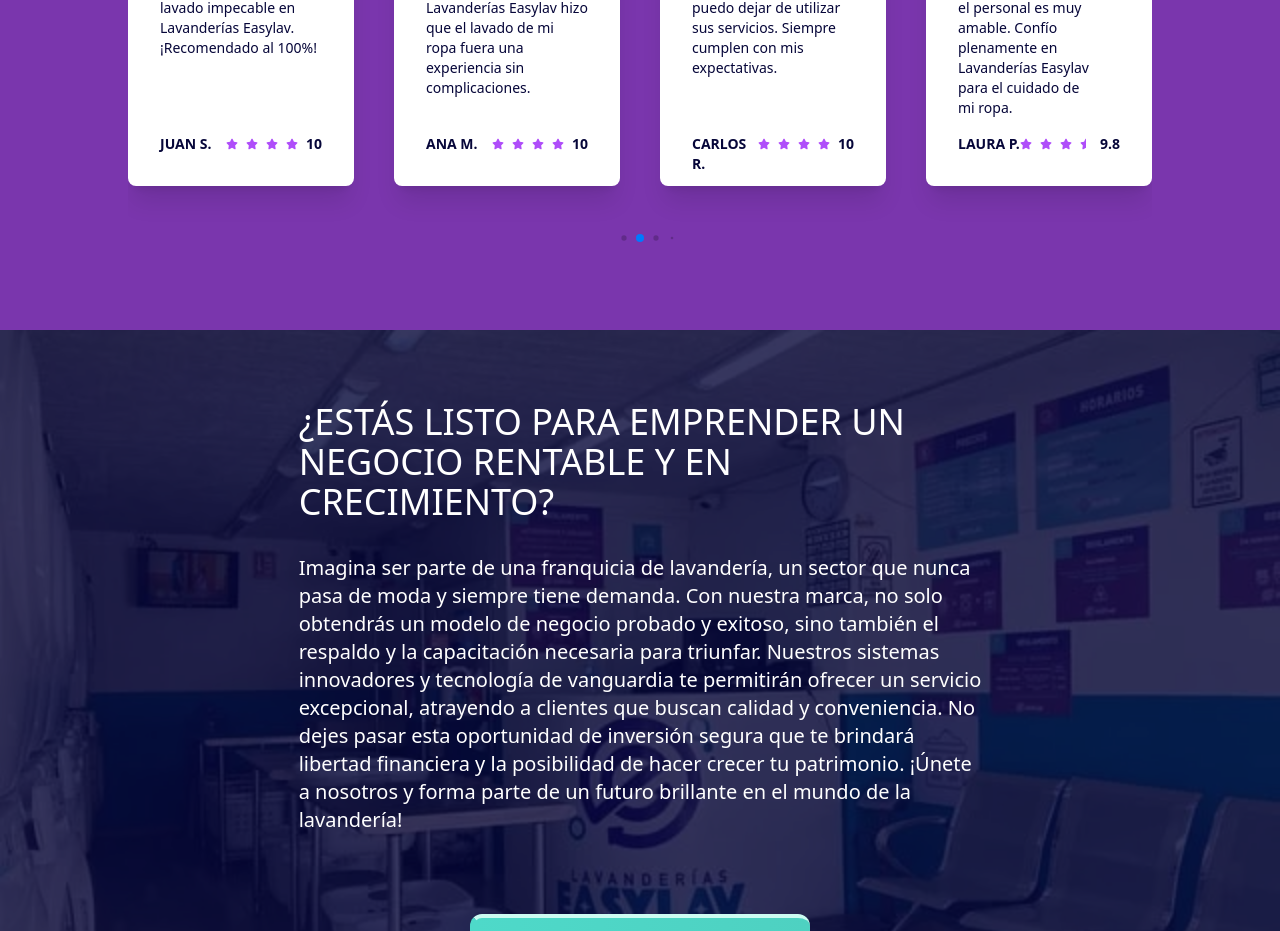
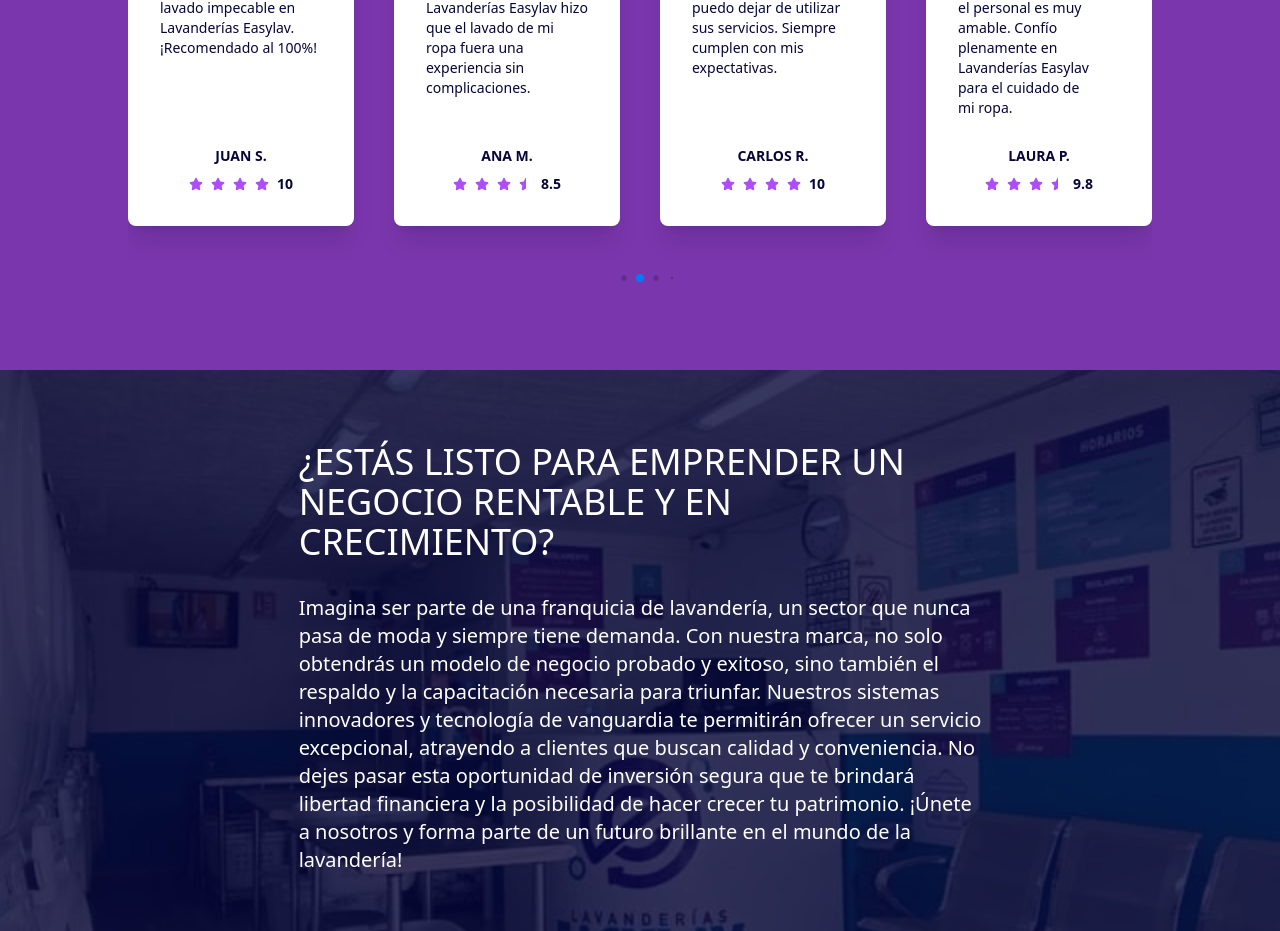
Before and after one commit to dspwebstudiomx/easylav-react, a React (Vite) app: page / in a window 1280 px wide. Shown: the part 3234-4165 px from the top of the page. Built offline with nearby package versions, Linux system fonts and the light colour scheme.

Commit message:
Refactors HomeButton styles for improved accessibility and adjusts ContactFormFranquicias for better scrolling behavior; updates Testimonio component layout and star icon size for consistency

```diff
--- a/src/components/buttons/HomeButton.jsx
+++ b/src/components/buttons/HomeButton.jsx
@@ -5,7 +5,7 @@ import { Link } from 'react-router-dom';
 
 const HomeButton = () => {
   return (
-    <Link to="/" type='information' className='flex gap-2 justify-center items-center text-light text-base bg-primary_dark rounded w-full px-8 py-4'>
+    <Link to="/" type='information' className='uppercase font-semibold flex gap-2 justify-center items-center text-light text-base bg-primary_dark rounded w-full px-8 py-4'>
       <span>
         <IoHomeOutline />
       </span>
--- a/src/components/contacto/ContactFormFranquicias.jsx
+++ b/src/components/contacto/ContactFormFranquicias.jsx
@@ -55,7 +55,7 @@ export const ContactFormFranquicias = () => {
   // }
 
   return (
-    <article id="formulario" className="text-sm p-0 h-auto text-dark">
+    <article id="formulario" className="text-sm p-0 h-auto text-dark overflow-y-scroll">
       <Formik
         initialValues={{
           user_name: '',
--- a/src/data/testimonios.js
+++ b/src/data/testimonios.js
@@ -71,10 +71,10 @@ export const testimonios = [
       },
       {
         id: 4,
-        icon: FaStar,
+        icon: FaStarHalf,
       },
     ],
-    calificacion: 10,
+    calificacion: 8.5,
   },
   {
     id: 4,
--- a/src/pages/inicio/Testimonios/CarouselTestimonios.jsx
+++ b/src/pages/inicio/Testimonios/CarouselTestimonios.jsx
@@ -45,7 +45,7 @@ const CarouselTestimonios = () => {
               touchRatio: 1
             },
             768: {
-              slidesPerView: 2,
+              slidesPerView: 3,
               spaceBetweenSlides: 30,
               touchRatio: 1
             },
--- a/src/pages/inicio/Testimonios/Testimonio.jsx
+++ b/src/pages/inicio/Testimonios/Testimonio.jsx
@@ -11,16 +11,16 @@ import PropTypes from 'prop-types';
 // Estilos
 const TESTIMONIAL_UI = {
   ARTICLE_CLASSNAME:
-    "pt-8 pb-2 px-8 flex flex-col justify-between bg-light text-dark rounded-lg h-[320px] sm:h-[260px] w-[80%] sm:w-full shadow-xl mx-auto",
+    "pt-8 pb-2 px-8 flex flex-col justify-between bg-light text-dark rounded-lg h-[360px] sm:h-[300px] w-[80%] sm:w-full shadow-xl mx-auto",
   PARAGRAPH_CLASSNAME: "text-pretty text-base text-lg md:text-sm" ,
   CONTAINER_CLASSNAME:
-    "flex flex-row justify-between",
-  NAME_CLASSNAME: "font-semibold md:text-sm uppercase",
+    "flex flex-col justify-center items-center gap-2 text-dark dark:text-primary mt-2",
+  NAME_CLASSNAME: "font-semibold md:text-sm uppercase mx-auto",
   NUMBER_STAR_CONTAINER_CLASSNAME:
-    "text-dark justify-between flex mb-6",
-  STARS_CONTAINER_CLASSNAME: "flex items-center justify-center",
-  STARS_CLASSNAME: "text-secondary dark:text-primary",
-  QUALIFICATION_CLASSNAME: "font-semibold md:text-sm text-dark",
+    "text-dark justify-between flex-col sm:flex-col mb-6",
+  STARS_CONTAINER_CLASSNAME: "flex items-center justify-center gap-1",
+  STARS_CLASSNAME: "text-secondary dark:text-primary text-base",
+  QUALIFICATION_CLASSNAME: "font-semibold md:text-sm text-dark text-base",
 };
 
 //Estructura
@@ -45,7 +45,7 @@ const Testimonio = ({ testimonio }) => {
           <div className='flex gap-2 text-secondary justify-center items-center'>
             {testimonio.estrellas.map((estrella) => (
               <span key={estrella.id} className={TESTIMONIAL_UI.STARS_CONTAINER_CLASSNAME}>
-                {estrella.icon && <estrella.icon size={12} className={TESTIMONIAL_UI.STARS_CLASSNAME} />}
+                {estrella.icon && <estrella.icon size={14} className={TESTIMONIAL_UI.STARS_CLASSNAME} />}
               </span>
             ))}
             <h4 className={TESTIMONIAL_UI.QUALIFICATION_CLASSNAME}>{TESTIMONY_QUALIFICATION}</h4>
```
